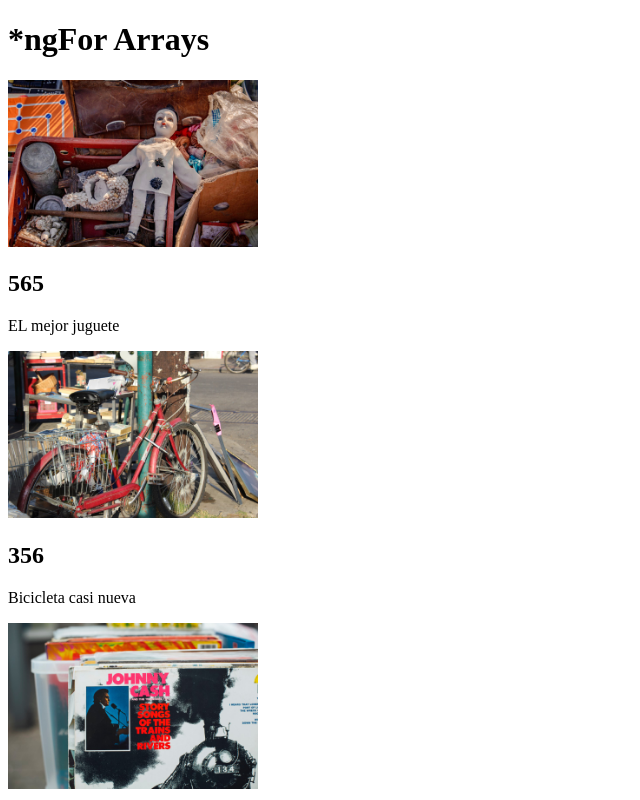
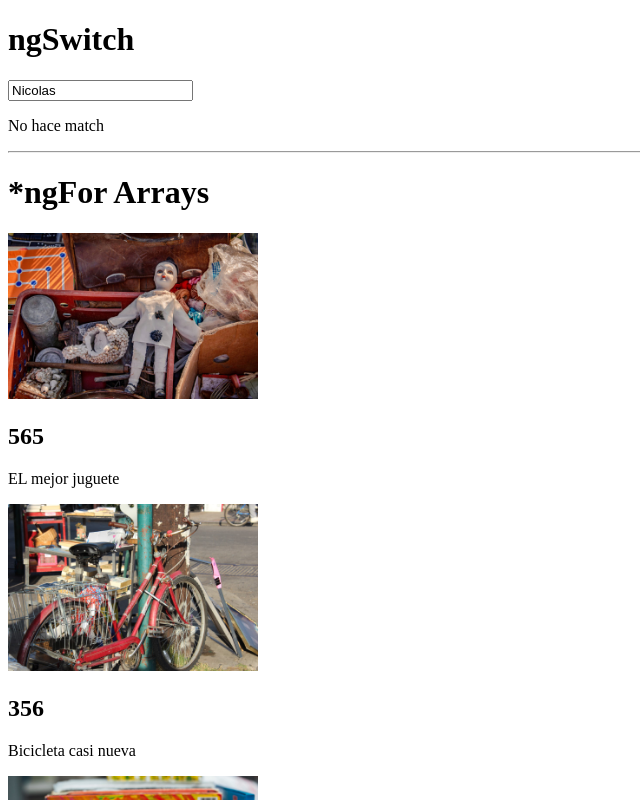
Before and after one commit to Jonagarme/CursoAngularPlatzi, an Angular app: page / in a window 1280 px wide. Shown: the top 800 px of the page, without its empty margins (0-640 px from the left). Built offline with nearby package versions, Linux system fonts and the light colour scheme.

Commit message:
ng switch terminado

```diff
--- a/src/app/app.component.html
+++ b/src/app/app.component.html
@@ -1,3 +1,30 @@
+<h1>ngSwitch</h1>
+<input type="text" required [(ngModel)]="person.name" />
+<div [ngSwitch]="person.name">
+  <p *ngSwitchCase="'nicolas'">
+    La persona es nicolas
+  </p>
+  <p *ngSwitchCase="'julian'">
+    La persona es Julian
+  </p>
+  <p *ngSwitchCase="'camilo'">
+    La persona es Camilo
+  </p>
+  <p *ngSwitchDefault>No hace match</p>
+</div>
+<!-- <p *ngIf="person.name === 'nicolas'">
+  La persona es nicolas
+</p>
+
+<p *ngIf="person.name === 'julian'">
+  La persona es Julian
+</p>
+
+<p *ngIf="person.name === 'camilo'">
+  La persona es Camilo
+</p> -->
+<hr/>
+
 <h1>*ngFor Arrays</h1>
 <div>
   <div *ngFor="let product of products">
```
